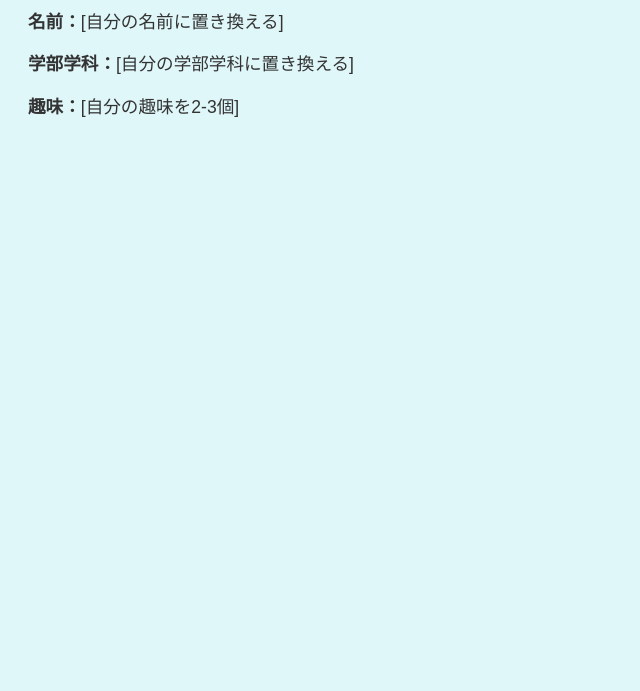
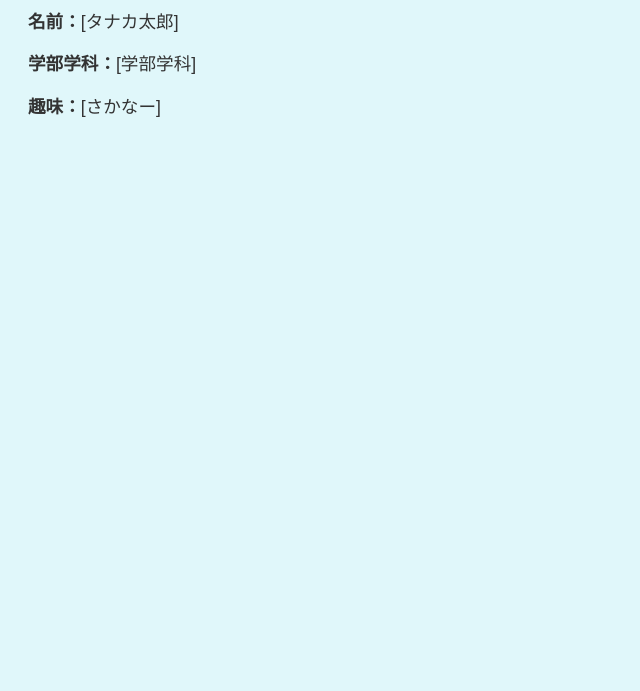
Before and after one commit to csya23060/my-first-webpage, a plain HTML site: page index.html in a window 1280 px wide. Shown: the part 109-800 px from the top of the page, without its empty margins (0-640 px from the left). Drawn offline with Linux system fonts and the light colour scheme.

Commit message:
Update index.html

```diff
--- a/index.html
+++ b/index.html
@@ -21,8 +21,8 @@
 </head>
 <body>
   <h1>ようこそ!</h1>
-  <p><strong>名前：</strong>[自分の名前に置き換える]</p>
-  <p><strong>学部学科：</strong>[自分の学部学科に置き換える]</p>
-  <p><strong>趣味：</strong>[自分の趣味を2-3個]</p>
+  <p><strong>名前：</strong>[タナカ太郎]</p>
+  <p><strong>学部学科：</strong>[学部学科]</p>
+  <p><strong>趣味：</strong>[さかなー]</p>
 </body>
 </html>
```
